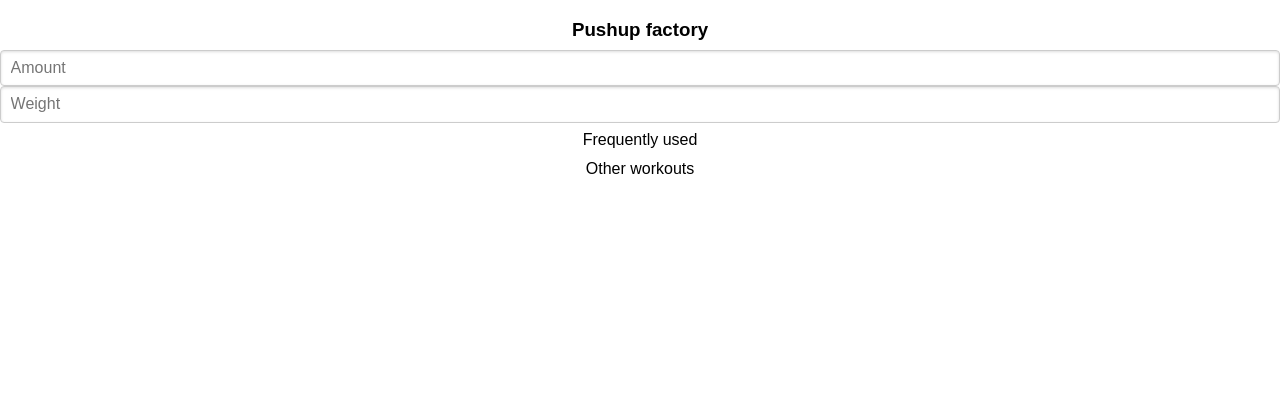
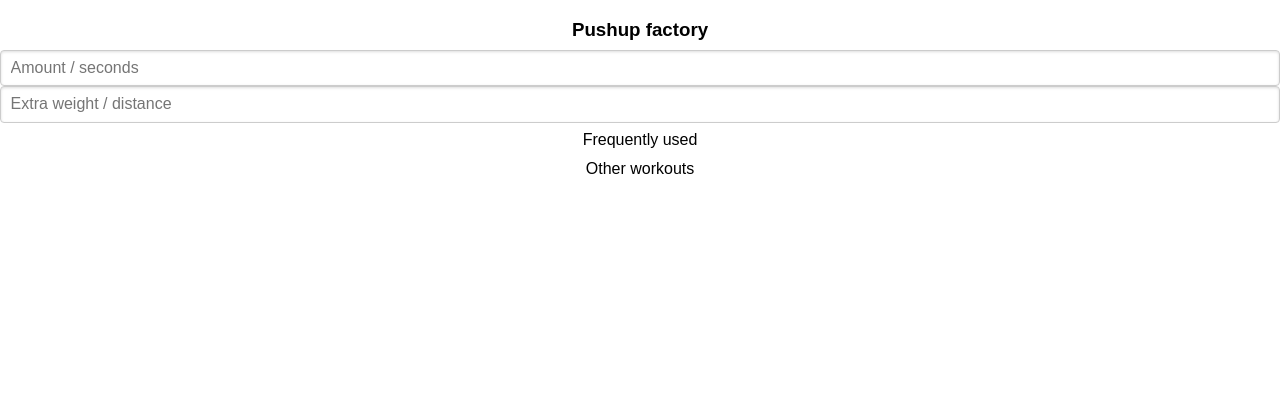
Before and after one commit to Martijnth/pushupfactory, a Django app: page /workouts/ in a window 1280 px wide. Shown: the top 420 px of the page. Run offline with Django 3.2, Linux system fonts and the light colour scheme; the visitor is signed in with stand-in values (Sample User, id 1); data that the repository does not hold is empty; parts of the project's set-up code (start-up, migrations or seed data) failed here and were passed over.

Commit message:
Changed placeholder text in app

```diff
--- a/website/workouts/templates/workouts/index.html
+++ b/website/workouts/templates/workouts/index.html
@@ -22,8 +22,8 @@
                 {% csrf_token %}
                 <input type="hidden" name="workout_type_id" id="workout_type_id" value=""/>
                 <div class="pure-g">
-                    <input class="pure-u-5-5" type="number" name="amount" id="amount" required="" placeholder="Amount"/>
-                    <input class="pure-u-5-5" type="number" name="weight" id="weight" placeholder="Weight"/>
+                    <input class="pure-u-5-5" type="number" name="amount" id="amount" required="" placeholder="Amount / seconds"/>
+                    <input class="pure-u-5-5" type="number" name="weight" id="weight" placeholder="Extra weight / distance"/>
                     <label class="pure-u-5-5" style="text-align: center;">Frequently used</label>
                     {% for workout_type in most_used_workout_types %}
                         <button class="pure-u-5-5 pure-button pure-button-primary js-workoutButton" data-workout_type_id="{{workout_type.pk}}" style="margin-top: 2px;">{{workout_type.name}}</button>
```
